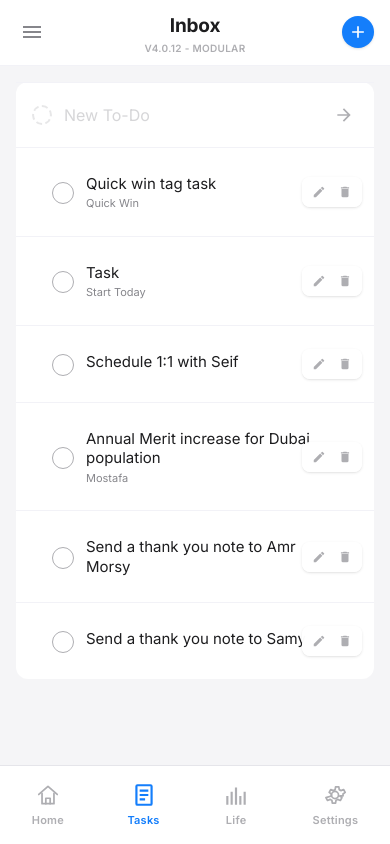
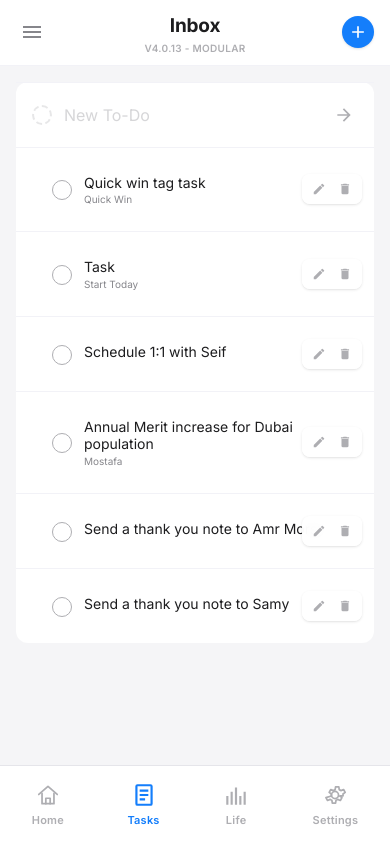
Before and after one commit to mhabib306-sys/lifeg, a website built with Vite: page index.html in a window 390 px wide. Both pictures are taken after a click on the element 204 px from the left and 382 px from the top of the page. Built offline with nearby package versions, Linux system fonts and the light colour scheme; no server answers.

Commit message:
Tighten mobile task row density

```diff
--- a/CLAUDE.md
+++ b/CLAUDE.md
@@ -4,7 +4,7 @@ This file provides guidance to AI coding agents (Claude Code, Codex, etc.) when
 
 ## Project Overview
 
-**Nucleus** (v4.0.12) — A modular life gamification & task management web app. Combines Things 3/OmniFocus-style task management with daily habit tracking, health metrics, and gamification scoring. Built with Vite + Tailwind CSS v4 + vanilla JavaScript ES modules.
+**Nucleus** (v4.0.13) — A modular life gamification & task management web app. Combines Things 3/OmniFocus-style task management with daily habit tracking, health metrics, and gamification scoring. Built with Vite + Tailwind CSS v4 + vanilla JavaScript ES modules.
 
 ## Git Workflow
 
--- a/package.json
+++ b/package.json
@@ -1,6 +1,6 @@
 {
   "name": "nucleus",
-  "version": "4.0.12",
+  "version": "4.0.13",
   "description": "Nucleus - Life Gamification & Task Management",
   "type": "module",
   "scripts": {
--- a/src/constants.js
+++ b/src/constants.js
@@ -8,7 +8,7 @@
 // MAJOR: New major features (Home view, Next perspective, etc.)
 // MINOR: Enhancements and improvements
 // PATCH: Bug fixes and small tweaks
-export const APP_VERSION = '4.0.12 - Modular';
+export const APP_VERSION = '4.0.13 - Modular';
 
 export const STORAGE_KEY = 'lifeGamificationData_v3';
 export const WEIGHTS_KEY = 'lifeGamificationWeights_v1';
--- a/src/styles/main.css
+++ b/src/styles/main.css
@@ -892,31 +892,31 @@ input[type="checkbox"]:focus {
 
   /* Task items - larger touch targets */
   .task-item {
-    padding: 12px 14px;
-    min-height: 52px;
+    padding: 8px 12px;
+    min-height: 44px;
   }
 
   .task-title {
-    font-size: 15px !important;
-    line-height: 1.3 !important;
+    font-size: 14px !important;
+    line-height: 1.25 !important;
   }
 
   .task-meta-inline {
-    margin-top: 4px !important;
-    font-size: 11px !important;
-    line-height: 1.15 !important;
+    margin-top: 3px !important;
+    font-size: 10px !important;
+    line-height: 1.1 !important;
   }
 
   /* Checkbox - force perfect circle */
   .task-checkbox,
   .task-item .task-checkbox,
   button.task-checkbox {
-    width: 22px !important;
-    height: 22px !important;
-    min-width: 22px !important;
-    min-height: 22px !important;
-    max-width: 22px !important;
-    max-height: 22px !important;
+    width: 20px !important;
+    height: 20px !important;
+    min-width: 20px !important;
+    min-height: 20px !important;
+    max-width: 20px !important;
+    max-height: 20px !important;
     border-radius: 50% !important;
     -webkit-border-radius: 50% !important;
     flex-shrink: 0 !important;
```
